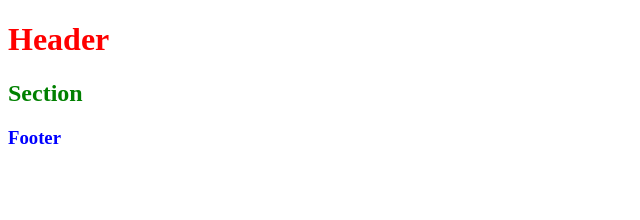
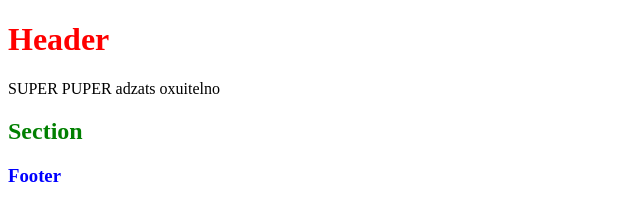
Before and after one commit to nanurev46/git_lesson, a plain HTML site: page index.html in a window 1280 px wide. Shown: the whole page, without its empty margins (0-640 px from the left). Drawn offline with Linux system fonts and the light colour scheme.

Commit message:
Added abzats d index.html

```diff
--- a/index.html
+++ b/index.html
@@ -7,6 +7,7 @@
 <body>
   <header>
     <h1>Header</h1>
+    <p>SUPER PUPER adzats oxuitelno</p>
   </header>
   <section>
     <h2>Section</h2>
```
